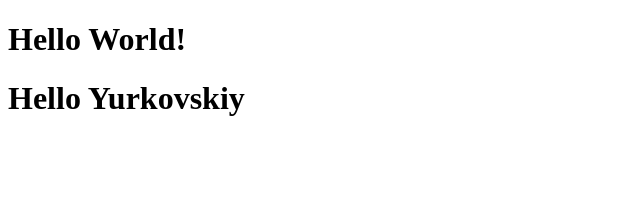
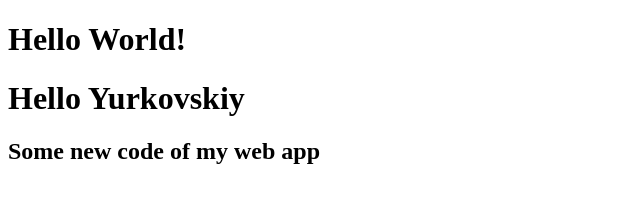
Before and after one commit to testyurkovskiy/testyurkovskiy.github.io, a plain HTML site: page index.html in a window 1280 px wide. Shown: the whole page, without its empty margins (0-640 px from the left). Drawn offline with Linux system fonts and the light colour scheme.

Commit message:
new code of my web app

```diff
--- a/index.html
+++ b/index.html
@@ -9,5 +9,6 @@
 <body>
     <h1>Hello World!</h1>
     <h1>Hello Yurkovskiy</h1>
+    <h2>Some new code of my web app</h2>
 </body>
 </html>
```
